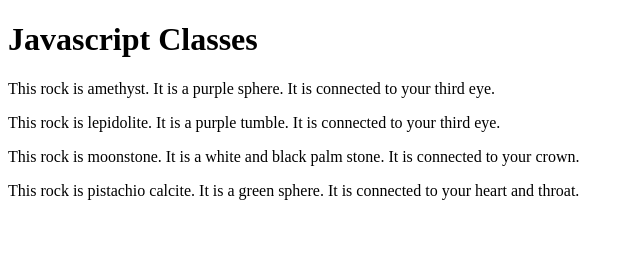
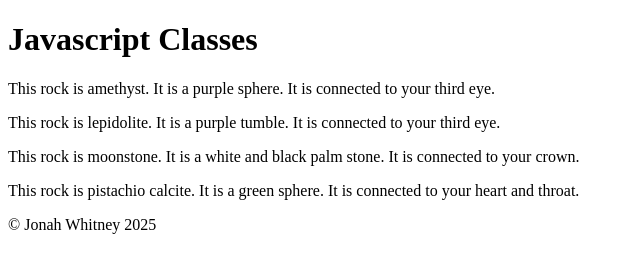
Before and after one commit to jonahwhitney11/ADD-147, a plain HTML site: page classes/index.html in a window 1280 px wide. Shown: the whole page, without its empty margins (0-640 px from the left). Drawn offline with Linux system fonts and the light colour scheme.

Commit message:
added name in footer

```diff
--- a/classes/index.html
+++ b/classes/index.html
@@ -13,6 +13,8 @@
   <p id="lepidolite"></p>
   <p id="moonstone"></p>
   <p id="pCalcite"></p>
+
+  <footer>&copy; Jonah Whitney 2025</footer>
   <script src="scripts.js"></script>
 </body>
 
```
